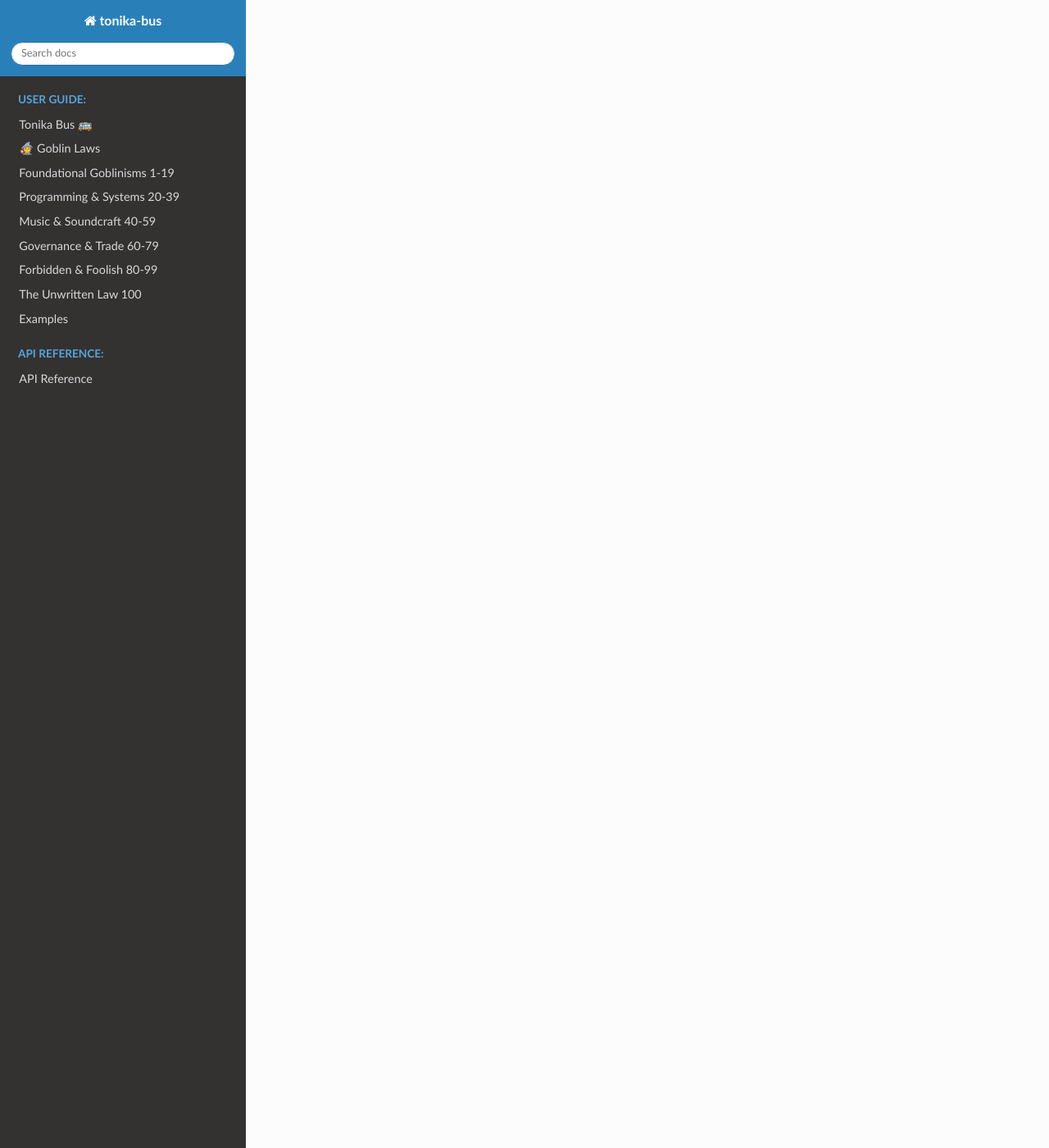
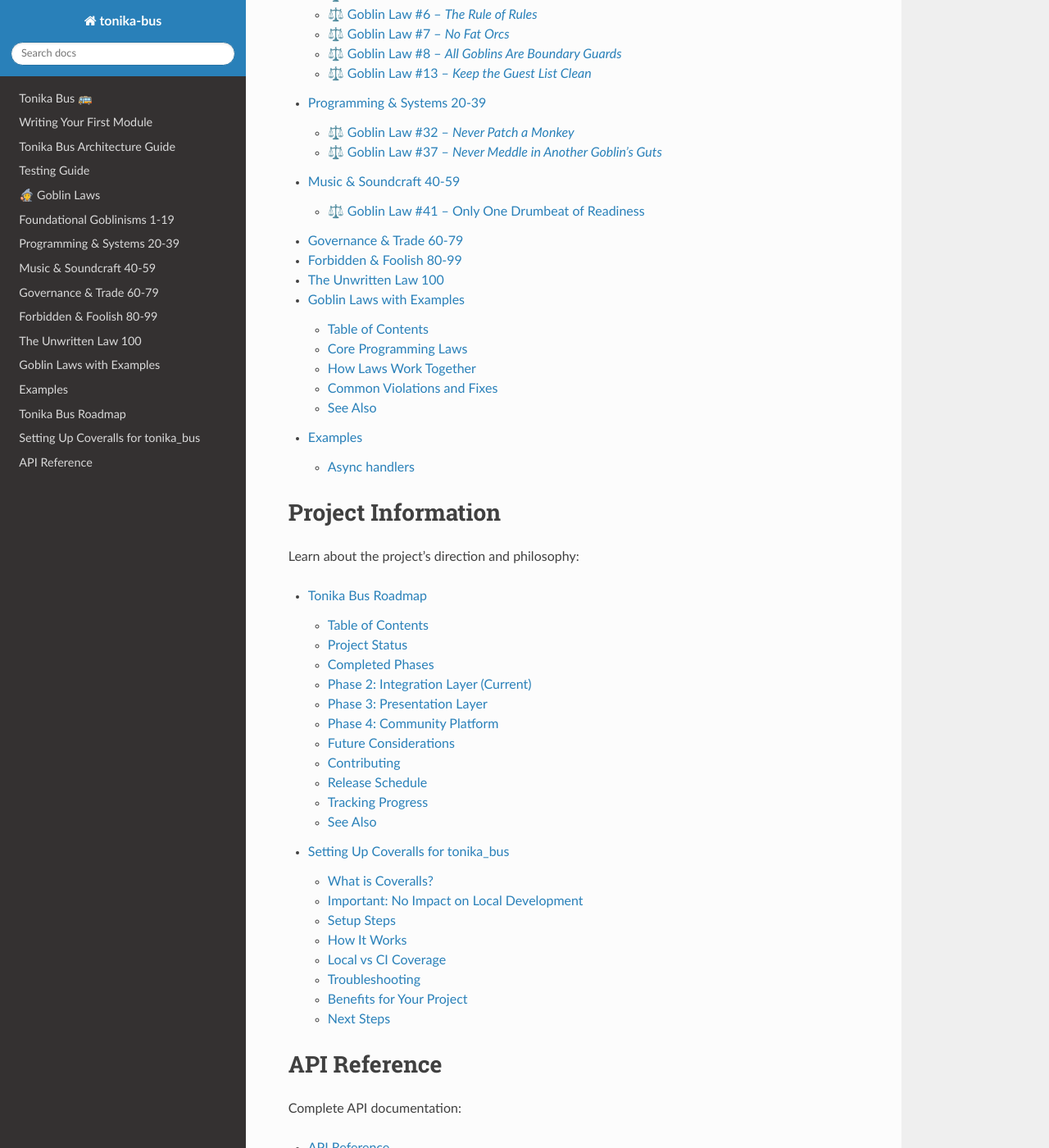
Before and after one commit to aa-parky/tonika_bus, a Sphinx documentation site: the page built from docs/index.rst, in a window 1280 px wide and 1400 px high, scrolled down 1884 px. Shown: the whole window at 82% size. Built offline with Sphinx 7.4.7 and the Read the Docs theme 3.1.0, drawn with Linux system fonts in a browser that asks for light colours; some of the changed text lies outside the part shown.

Commit message:
sphinx index.rst updates

```diff
--- a/docs/conf.py
+++ b/docs/conf.py
@@ -66,5 +66,11 @@ html_context = {
     'build_date': build_date,
 }
 
+# Add this to conf.py
+intersphinx_mapping = {
+    'python': ('https://docs.python.org/3', None),
+    'mido': ('https://mido.readthedocs.io/en/latest/', None),
+}
+
 # Show "Last updated" in the footer
 html_show_sphinx = True
--- a/docs/index.rst
+++ b/docs/index.rst
@@ -3,17 +3,51 @@ tonika-bus Documentation
 
 Event-driven message broker for modular music production.
 
-.. toctree::
-   :maxdepth: 2
-   :caption: User Guide:
+**Music as Resistance** - Open-source, GPL-3 licensed tools for immediate, accessible sound creation.
 
-   tonika_bus_readme
-   goblin-laws
-   examples
+Getting Started
+===============
+
+New to Tonika? Start here:
 
 .. toctree::
    :maxdepth: 2
-   :caption: API Reference:
+
+   tonika_bus_readme
+   FIRST_MODULE
+   BUS_GUIDE
+
+User Guides
+===========
+
+In-depth guides for developers:
+
+.. toctree::
+   :maxdepth: 2
+
+   TESTING
+   goblin_laws
+   goblin_laws_examples
+   examples
+
+Project Information
+===================
+
+Learn about the project's direction and philosophy:
+
+.. toctree::
+   :maxdepth: 2
+
+   ROADMAP
+   coveralls_setup
+
+API Reference
+=============
+
+Complete API documentation:
+
+.. toctree::
+   :maxdepth: 2
 
    api/index
 
```
Also changed, not shown: CONTRIBUTING.md (+1 -1 lines), docs/tonika_bus_readme.md (+1 -1 lines), docs/goblin_laws.md (renamed from docs/goblin-laws.md).
